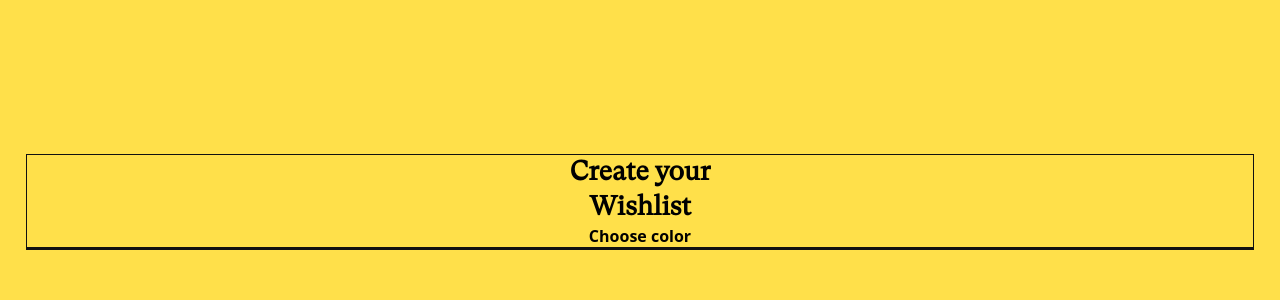
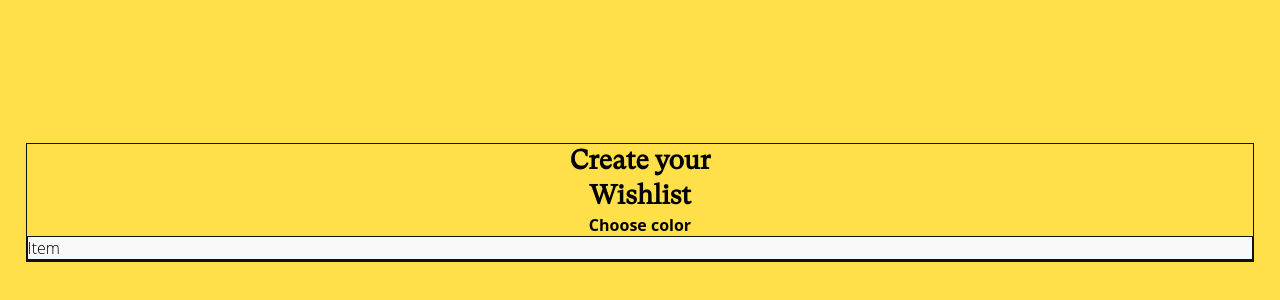
Before and after one commit to mrtoluadesina/promise-card, a React (Create React App) app: page / in a window 1280 px wide. Shown: the part 198-498 px from the top of the page. Built offline with nearby package versions, Linux system fonts and the light colour scheme.

Commit message:
update the Table Component and style

```diff
--- a/src/components/Table.js
+++ b/src/components/Table.js
@@ -4,7 +4,9 @@ import { Table, Header } from "./Styles";
 function TableView(props) {
   return (
     <Table>
-      <Header>Item</Header>
+      <Header>
+        <p>Item</p>
+      </Header>
     </Table>
   );
 }
--- a/src/views/home/index.jsx
+++ b/src/views/home/index.jsx
@@ -3,7 +3,7 @@ import styled from "styled-components";
 import { ThemeContext } from "../../store";
 
 import "./index.scss";
-import { Table } from "../../components/Styles";
+import Table from '../../components/Table';
 
 export default function Home() {
   const [state, dispatch] = useContext(ThemeContext);
```
